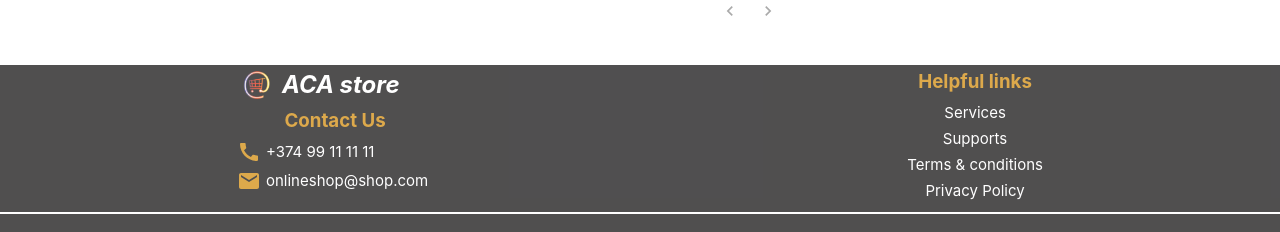
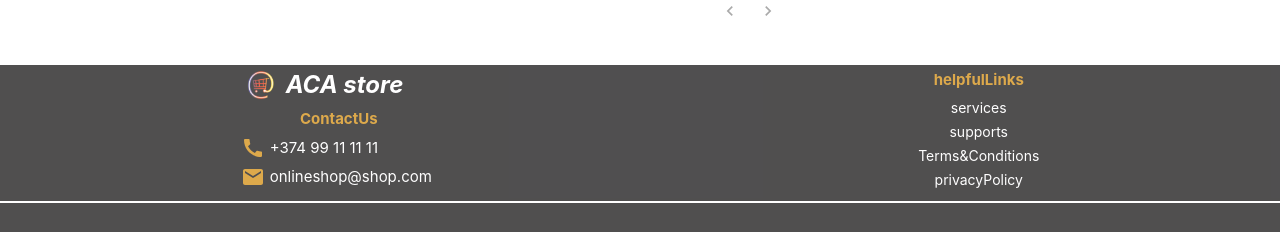
Before and after one commit to Aksel98/aca-store, a React (Create React App) app: page /categories/1 in a window 1280 px wide. Shown: the part 565-797 px from the top of the page. Built offline with nearby package versions, Linux system fonts and the light colour scheme; no server answers; the database is empty; what i18next-xhr-backend would draw is missing.

Commit message:
add footer translations

```diff
--- a/src/components/auth/SignIn.js
+++ b/src/components/auth/SignIn.js
@@ -55,7 +55,7 @@ const MyTextField = styled(TextField)({
 
 export default function SignIn(props) {
     const [showPassword, setShowPassword] = useState(false)
-    const {email, password, error, onValueChange, signIn, classFormContainer, media} = props
+    const {email, password, onValueChange, signIn, classFormContainer, media} = props
     const dispatch = useDispatch()
     const history = useHistory()
     const classes = useStyles(props)
@@ -78,8 +78,7 @@ export default function SignIn(props) {
                                  InputProps={{endAdornment: <EmailIcon position="start"/>}}
                                  value={email}
                                  onChange={onValueChange}
-                                 autoComplete="on"
-                                 error={!!error}/>
+                                 autoComplete="on"/>
                     <MyTextField label={`${t('password')}...`}
                                  type={showPassword ? 'text' : 'password'}
                                  InputProps={{
@@ -92,8 +91,7 @@ export default function SignIn(props) {
                                  }}
                                  value={password}
                                  onChange={onValueChange}
-                                 autoComplete="off"
-                                 error={!!error}/>
+                                 autoComplete="off"/>
                     <div className={classes.forgotPassword}>{t('forgotPassword')}</div>
                     <MyButton color="primary"
                               variant="contained"
--- a/src/components/dashboard/footer/Footer.js
+++ b/src/components/dashboard/footer/Footer.js
@@ -6,6 +6,7 @@ import MailIcon from '@material-ui/icons/Mail';
 import {Link, useLocation} from "react-router-dom";
 import {LOGO} from "../../main/constants/constants";
 import {HOME_URL} from "../../main/constants/navigations";
+import {useTranslation} from "react-i18next";
 
 const useStyles = makeStyles(() => ({
     container: {
@@ -47,6 +48,7 @@ const useStyles = makeStyles(() => ({
         cursor: props => props && 'unset'
     },
     subTitle: {
+        fontSize: 15,
         color: ORANGE,
         margin: 5,
     },
@@ -58,7 +60,7 @@ const useStyles = makeStyles(() => ({
         },
     },
     item: {
-        fontSize: 15,
+        fontSize: 14,
         display: "flex",
         justifyContent: 'center',
         textDecoration: 'none',
@@ -113,6 +115,7 @@ const useStyles = makeStyles(() => ({
 }));
 
 function Footer() {
+    const {t} = useTranslation()
     const location = useLocation();
     const classes = useStyles(location.pathname === HOME_URL);
 
@@ -124,7 +127,7 @@ function Footer() {
                         <img src={LOGO} width={40} height={30} alt=""/>
                         <Link to={HOME_URL} className={classes.title}>ACA store</Link>
                     </div>
-                    <h3 className={classes.subTitle}>Contact Us</h3>
+                    <h3 className={classes.subTitle}>{t('ContactUs')}</h3>
                     <div className={classes.logo}>
                         <CallIcon style={{color: ORANGE}}/>
                         <p className={classes.contactInfo}>+374 99 11 11 11</p>
@@ -135,12 +138,12 @@ function Footer() {
                     </div>
                 </div>
                 <div className={classes.itemsParent}>
-                    <h3 className={classes.subTitle}>Helpful links</h3>
+                    <h3 className={classes.subTitle}>{t('helpfulLinks')}</h3>
                     <div>
-                        <Link to="" className={classes.item}>Services</Link>
-                        <Link to="" className={classes.item}>Supports</Link>
-                        <Link to="" className={classes.item}>Terms & conditions</Link>
-                        <Link to="" className={classes.item}>Privacy Policy</Link>
+                        <Link to="" className={classes.item}>{t('services')}</Link>
+                        <Link to="" className={classes.item}>{t('supports')}</Link>
+                        <Link to="" className={classes.item}>{t('Terms&Conditions')}</Link>
+                        <Link to="" className={classes.item}>{t('privacyPolicy')}</Link>
                     </div>
                 </div>
             </div>
```
Also changed, not shown: public/locales/arm/translation.json (+7 -1 lines), public/locales/en/translation.json (+7 -1 lines), public/locales/rus/translation.json (+7 -1 lines).
